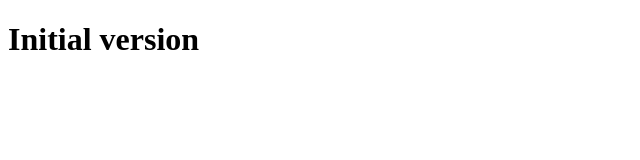
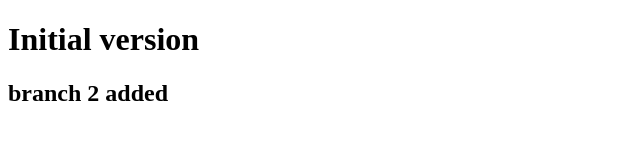
Before and after one commit to Felix-Josephraj/git-pullrequest, a plain HTML site: page index.html in a window 1280 px wide. Shown: the whole page, without its empty margins (0-640 px from the left). Drawn offline with Linux system fonts and the light colour scheme.

Commit message:
branch 2 added

```diff
--- a/index.html
+++ b/index.html
@@ -8,5 +8,6 @@
   </head>
   <body>
     <h1>Initial version</h1>
+    <h2>branch 2 added</h2>
   </body>
 </html>
```
